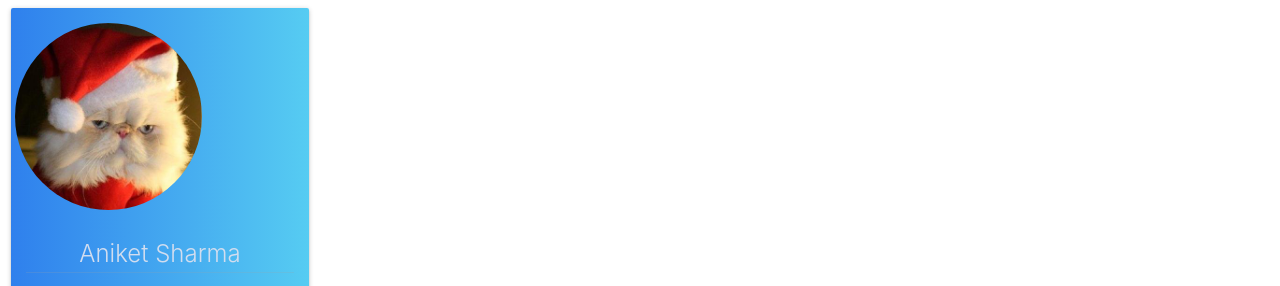
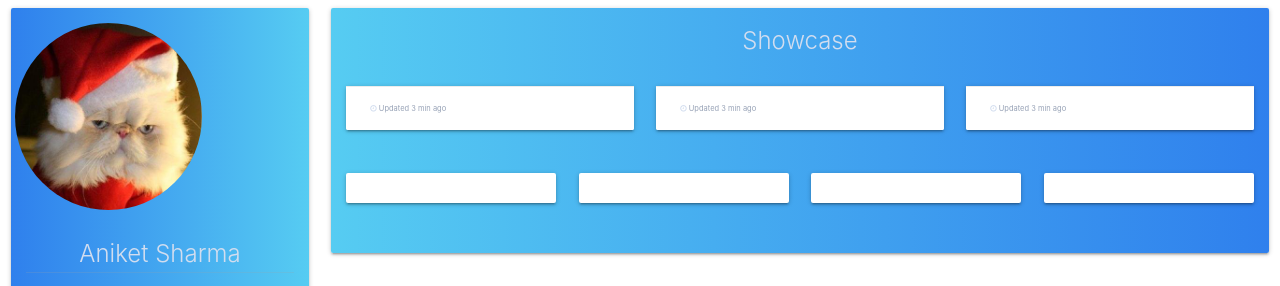
Before and after one commit to Aniket965/dashbord, a plain HTML site: page public/index.html in a window 1280 px wide. Shown: the top 286 px of the page. Drawn offline with nearby package versions, Linux system fonts and the light colour scheme.

Commit message:
showcase midway

```diff
--- a/public/css/style.css
+++ b/public/css/style.css
@@ -35,6 +35,15 @@
     /* W3C, IE 10+/ Edge, Firefox 16+, Chrome 26+, Opera 12+, Safari 7+ */
 }
 
+.gradinv {
+    background: #56CCF2;
+    /* fallback for old browsers */
+    background: -webkit-linear-gradient(to right, #56CCF2, #2F80ED);
+    /* Chrome 10-25, Safari 5.1-6 */
+    background: linear-gradient(to right, #56CCF2, #2F80ED);
+    /* W3C, IE 10+/ Edge, Firefox 16+, Chrome 26+, Opera 12+, Safari 7+ */
+}
+
 .card {
     padding: 1rem;
 }
@@ -51,6 +60,11 @@
 .nopad {
     padding: 0;
 }
-.lv{
+
+.lv {
     background: #ea0047;
 }
+.updatemessage{
+    font-size: 0.5rem;
+    color: #98a3b7;
+}
--- a/public/index.html
+++ b/public/index.html
@@ -35,7 +35,50 @@
             </div>
           </div>
           <div class="col s12 m9 l9">
-            <div class="showcase-view"></div>
+            <div class="showcase-view">
+              <div class="card gradinv hoverable">
+                <div class="row">
+                  <div class="card-title center-align">Showcase</div>
+                </div>
+                <div class="row">
+                  <div class="col s12 m12 l4">
+                    <div class="card nopad">
+                      <div class="card-action nopad align-left">
+                        <div class="updatemessage"> <i class="fa fa-clock-o"></i> Updated 3 min ago</div>
+                      </div>
+                    </div>
+                  </div>
+                  <div class="col s12 m12 l4">
+                    <div class="card nopad">
+                      <div class="card-action nopad align-left">
+                        <div class="updatemessage"> <i class="fa fa-clock-o"></i> Updated 3 min ago</div>
+                      </div>
+                    </div>
+                  </div>
+                  <div class="col s12 m12 l4">
+                    <div class="card nopad">
+                      <div class="card-action nopad align-left">
+                        <div class="updatemessage"> <i class="fa fa-clock-o"></i> Updated 3 min ago</div>
+                      </div>
+                    </div>
+                  </div>
+                </div>
+                <div class="row">
+                  <div class="col s6 m6 l3">
+                    <div class="card"></div>
+                  </div>
+                  <div class="col s6 m6 l3">
+                    <div class="card"></div>
+                  </div>
+                  <div class="col s6 m6 l3">
+                    <div class="card"></div>
+                  </div>
+                  <div class="col s6 m6 l3">
+                    <div class="card"></div>
+                  </div>
+                </div>
+              </div>
+            </div>
           </div>
         </div>
       </div>
```
Also changed, not shown: public/asserts/current_view.png, 2 other files.
